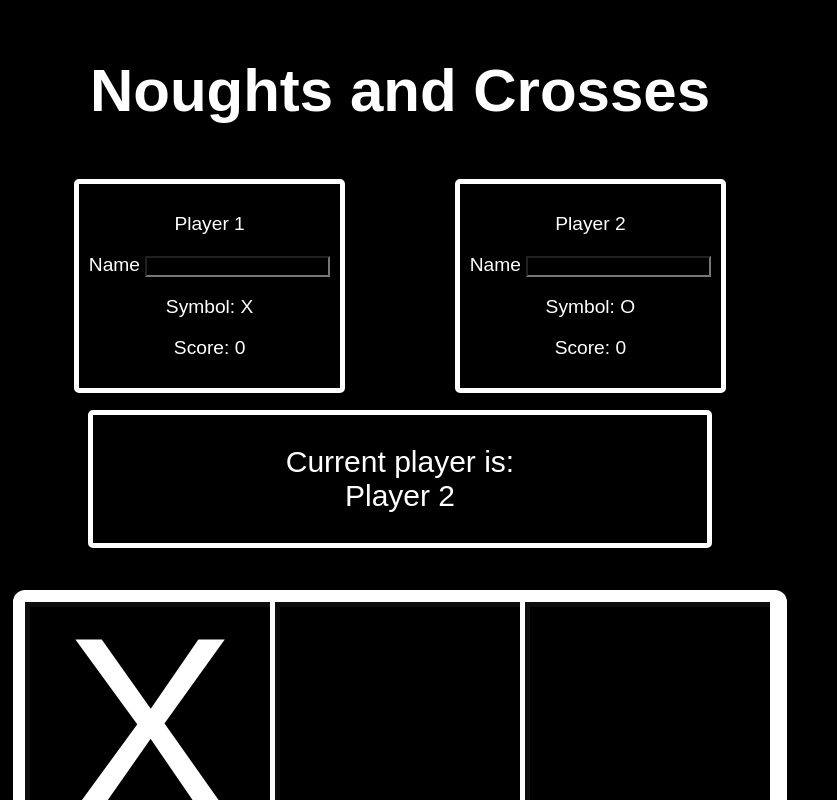
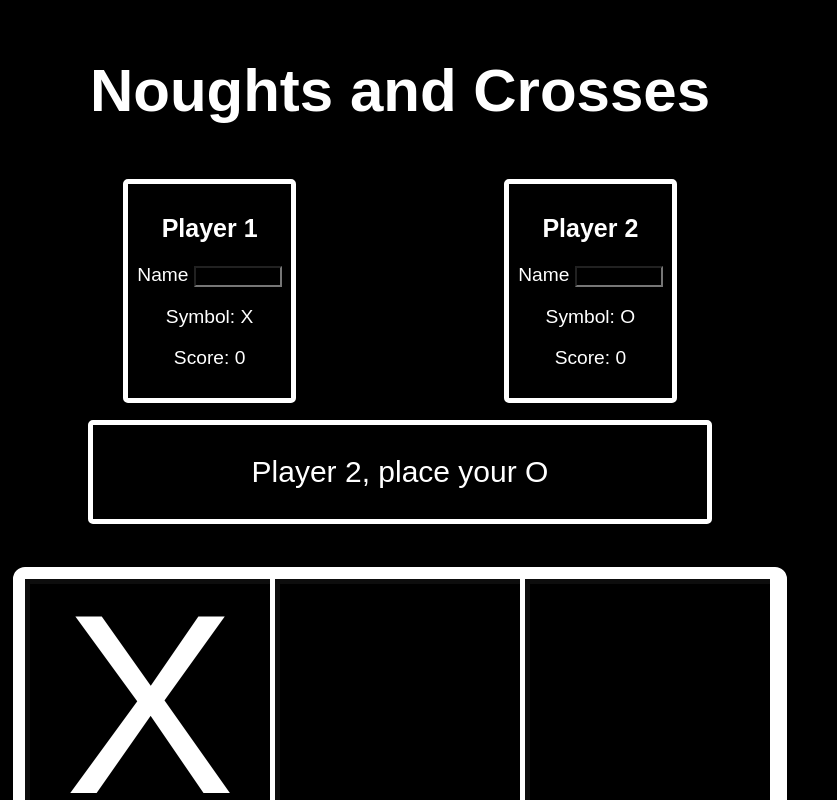
Before and after one commit to theshortsmonkey/theshortsmonkey.github.io, a plain HTML site: page noughts_and_crosses/index.html in a window 1280 px wide. Both pictures are taken after a click on the element 149 px from the left and 727 px from the top of the page. Shown: the top 800 px of the page, without its empty margins (0-837 px from the left). Drawn offline with Linux system fonts and the light colour scheme.

Commit message:
noughts and crosses,adjusted layout

```diff
--- a/noughts_and_crosses/index.html
+++ b/noughts_and_crosses/index.html
@@ -11,11 +11,10 @@
     <h1 class="main-header">Noughts and Crosses</h1>
     <section id="player-details">
       <div class="single-player">
-        <p class="player-details-text">Player 1</p>
+        <h2>Player 1</h2>
         <label for="p1name">Name</label>
         <input
           type="text"
-          class="player-details-text"
           id="p1name"
           name="p1name"
           autocomplete="off"
@@ -24,11 +23,10 @@
         <p id="p1score">Score: 0</p>
       </div>
       <div class="single-player">
-        <p class="player-details-text">Player 2</p>
+        <h2>Player 2</h2>
         <label for="p2name">Name</label>
         <input
           type="text"
-          class="player-details-text"
           id="p2name"
           name="p2name"
           autocomplete="off"
@@ -38,7 +36,7 @@
       </div>
     </section>
     <section id="current-player-section">
-      <p id="current-player">Current player is: Player 1</p>
+      <p id="current-player">Player 1, place your X</p>
     </section>
     <section id="view-board">
       <div id="playing-board">
--- a/noughts_and_crosses/index.js
+++ b/noughts_and_crosses/index.js
@@ -25,7 +25,7 @@ playerOneName.addEventListener("input", (e) => {
     playerOne.name = 'Player 1'
   }
   if(currentPlayer === playerOne) {
-    currentPlayerIs.textContent = `Current player is: ${playerOne.name}`;
+    currentPlayerIs.textContent = `${playerOne.name}, place your ${playerOne.icon}`;
   }
 })
 playerTwoName.addEventListener("input", (e) => {
@@ -38,7 +38,7 @@ playerTwoName.addEventListener("input", (e) => {
     playerOne.name = 'Player 2'
   }
   if(currentPlayer === playerTwo) {
-    currentPlayerIs.textContent = `Current player is: ${playerTwo.name}`;
+    currentPlayerIs.textContent = `${playerTwo.name}, place your ${playerTwo.icon}`;
   }
 })
 
@@ -96,7 +96,7 @@ const changePlayer = () => {
   } else {
     currentPlayer = playerTwo;
   }
-  currentPlayerIs.textContent = `Current player is: ${currentPlayer.name}`;
+  currentPlayerIs.textContent = `${currentPlayer.name}, place your ${currentPlayer.icon}`;
   playCount++;
 };
 
--- a/noughts_and_crosses/style.css
+++ b/noughts_and_crosses/style.css
@@ -3,10 +3,6 @@
   color: white;
   font-family: fantasy;
   text-align: center;
-}
-.main-header {
-  color: white;
-  font-size: 60px;
 }
 
 
@@ -20,6 +16,12 @@ body {
   width: 100vw;
   min-width: 300px;
   max-width: calc(100vh - 2em);
+}
+.main-header {
+  font-size: 60px;
+}
+h2 {
+  font-size: 25px;
 }
 section {
   font-size: larger;
@@ -50,6 +52,9 @@ button {
   margin: 0.5em;
   padding: 0.5em;
 }
+input {
+  width: 5rem;
+}
 #current-player-section {
   border: 5px solid white;
   border-radius: 5px;
@@ -57,7 +62,7 @@ button {
 }
 #current-player{
   font-size: 30px;
-  max-width: 50%;
+  max-width: 80%;
 }
 
 #view-board {
```
